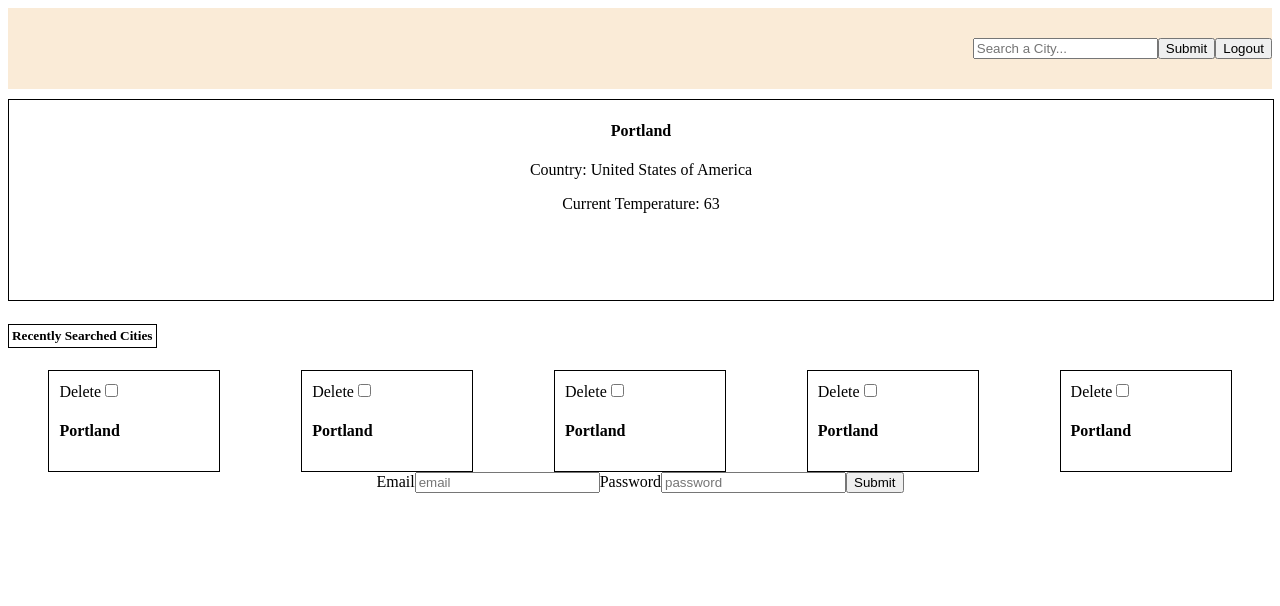
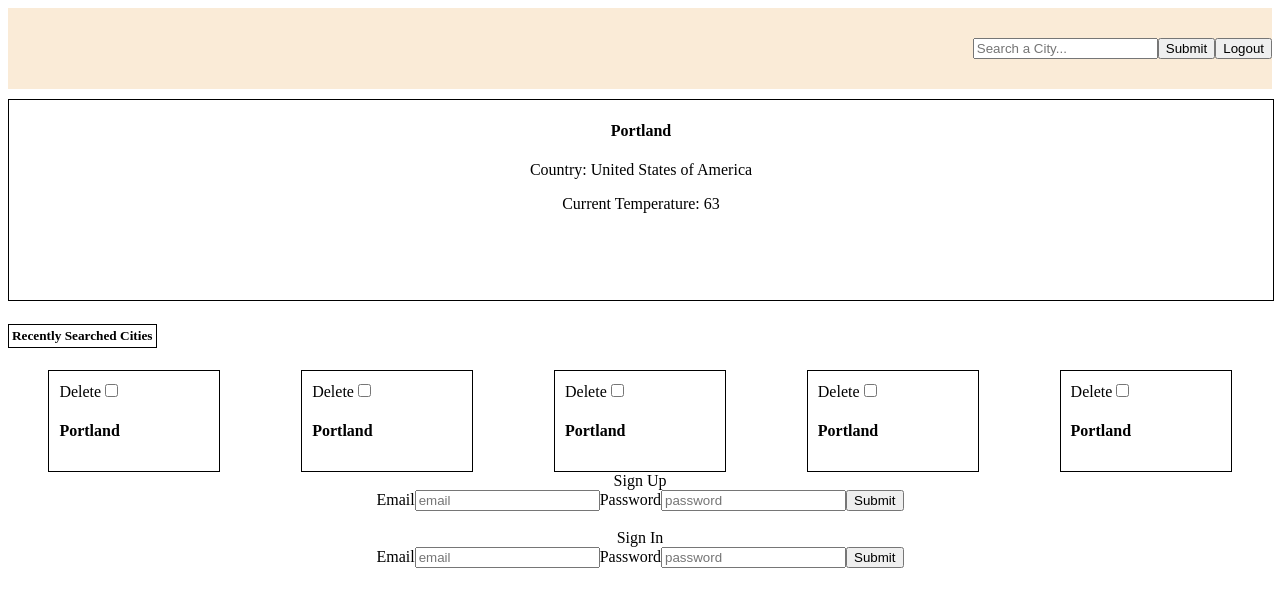
Before and after one commit to SebastianAndDavid/Weather-App, a React (Vite) app: page / in a window 1280 px wide. Shown: the top 606 px of the page. Built offline with nearby package versions, Linux system fonts and the light colour scheme.

Commit message:
ft. cleared inputs after login/signup

```diff
--- a/src/Components/Auth.jsx
+++ b/src/Components/Auth.jsx
@@ -1,5 +1,5 @@
 import { useState } from "react";
-import { userSignUp } from "../Services/supabase-utils";
+import { userSignIn, userSignUp } from "../Services/supabase-utils";
 
 export default function Auth() {
   const [email, setEmail] = useState("");
@@ -8,17 +8,29 @@ export default function Auth() {
   async function handleSignUp(e) {
     e.preventDefault();
     const res = await userSignUp(email, password);
+    setEmail("");
+    setPassword("");
+    return res;
+  }
+
+  async function handleSignIn(e) {
+    e.preventDefault();
+    const res = await userSignIn(email, password);
+    setEmail("");
+    setPassword("");
     return res;
   }
 
   return (
     <div>
+      Sign Up
       <form onSubmit={(e) => handleSignUp(e)}>
         <label>
           Email
           <input
             type="email"
             placeholder="email"
+            value={email}
             onChange={(e) => setEmail(e.target.value)}
           />
         </label>
@@ -27,6 +39,30 @@ export default function Auth() {
           <input
             type="password"
             placeholder="password"
+            value={password}
+            onChange={(e) => setPassword(e.target.value)}
+          />
+        </label>
+        <button>Submit</button>
+      </form>
+      <br></br>
+      Sign In
+      <form onSubmit={(e) => handleSignIn(e)}>
+        <label>
+          Email
+          <input
+            type="email"
+            placeholder="email"
+            value={email}
+            onChange={(e) => setEmail(e.target.value)}
+          />
+        </label>
+        <label>
+          Password
+          <input
+            type="password"
+            placeholder="password"
+            value={password}
             onChange={(e) => setPassword(e.target.value)}
           />
         </label>
```
